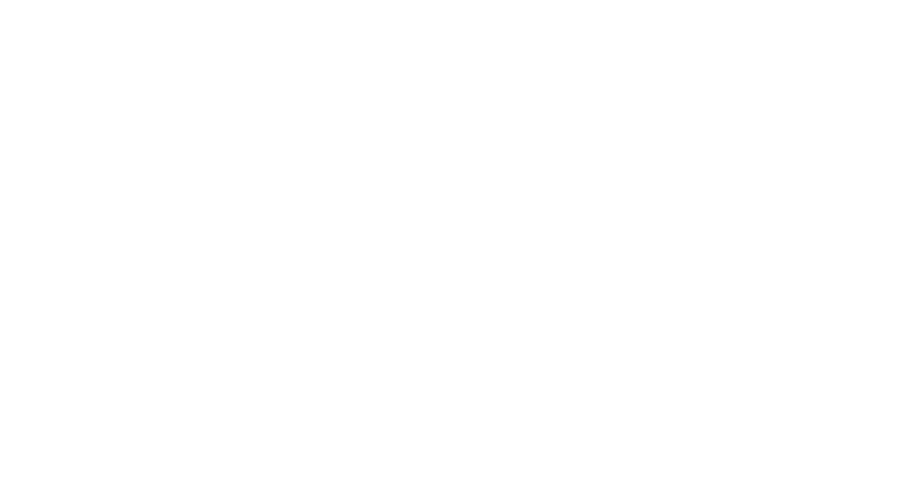
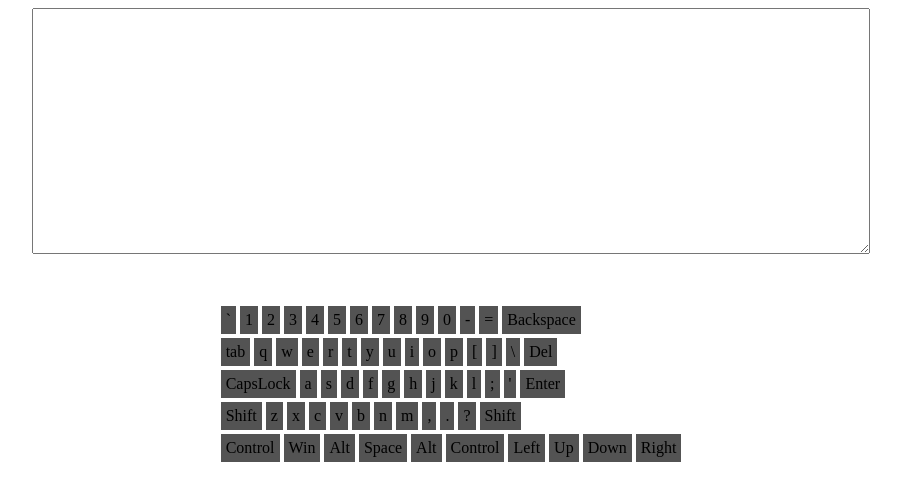
Before and after one commit to ljstne/virtual-keyboard, a website built with webpack: page index.html in a window 1280 px wide. Shown: the whole page, without its empty margins (189-1090 px from the left). Built offline with nearby package versions, Linux system fonts and the light colour scheme.

Commit message:
feat: add textarea and keyboard without interactivity

```diff
--- a/index.html
+++ b/index.html
@@ -4,9 +4,11 @@
     <meta charset="UTF-8">
     <meta http-equiv="X-UA-Compatible" content="IE=edge">
     <meta name="viewport" content="width=device-width, initial-scale=1.0">
+    <link rel="stylesheet" href="/style/style.css">
     <title>Virtual Keyboard</title>
 </head>
 <body>
 
+    <script src="dist/bundle.js"></script>
 </body>
 </html>
--- a/package.json
+++ b/package.json
@@ -4,7 +4,7 @@
   "description": "",
   "main": "index.js",
   "scripts": {
-    "test": "echo \"Error: no test specified\" && exit 1"
+    "build": "webpack"
   },
   "repository": {
     "type": "git",
--- a/src/index.js
+++ b/src/index.js
@@ -0,0 +1,87 @@
+"use strict";
+const body = document.body;
+
+const keys = [
+    "`","1", "2", "3", "4", "5", "6", "7", "8", "9", "0", "-", "=", "Backspace",
+    "tab", "q", "w", "e", "r", "t", "y", "u", "i", "o", "p", "[", "]", "\\", "Del",
+    "CapsLock", "a", "s", "d", "f", "g", "h", "j", "k", "l", ";", "'", "Enter",
+    "Shift", "z", "x", "c", "v", "b", "n", "m", ",", ".", "?", "Shift",
+    "Control", "Win", "Alt", "Space", "Alt", "Control", "Left", "Up", "Down", "Right"
+]
+
+const wrapper = document.createElement('div');
+wrapper.className = 'wrapper';
+body.append(wrapper);
+
+const textArea = document.createElement('textarea');
+textArea.className = 'text-area';
+wrapper.append(textArea);
+
+const keyboardContainer = document.createElement('div');
+keyboardContainer.className = 'keyboard__container';
+wrapper.append(keyboardContainer);
+
+for (let i = 0; i < 5; i++) {
+    const keyboardRow = document.createElement('div');
+    keyboardRow.className = "keys-row";
+
+    // fill keyboard with keys
+
+    if (i === 0) {
+        for (let j = 0; j < 14; j++) {
+            const keyHtml = document.createElement('div');
+            keyHtml.className = "key-single";
+            keyHtml.setAttribute('role', 'button')
+            const currentKey = keys[j];
+            keyHtml.innerText = currentKey;
+            keyboardRow.append(keyHtml);
+        }
+    }
+    else if (i === 1) {
+        for (let j = 14; j < 29; j++) {
+            const keyHtml = document.createElement('div');
+            keyHtml.className = "key-single";
+            keyHtml.setAttribute('role', 'button')
+            const currentKey = keys[j];
+            keyHtml.innerText = currentKey;
+            keyboardRow.append(keyHtml);
+        }
+    }
+    else if (i === 2) {
+        for (let j = 29; j < 42; j++) {
+            const keyHtml = document.createElement('div');
+            keyHtml.className = "key-single";
+            keyHtml.setAttribute('role', 'button');
+            const currentKey = keys[j];
+            keyHtml.innerText = currentKey;
+            keyboardRow.append(keyHtml);
+        }
+    }
+    else if (i === 3) {
+        for (let j = 42; j < 54; j++) {
+            const keyHtml = document.createElement('div');
+            keyHtml.className = "key-single";
+            keyHtml.setAttribute('role', 'button');
+            const currentKey = keys[j];
+            keyHtml.innerText = currentKey;
+            keyboardRow.append(keyHtml);
+        }
+    }
+    else if (i === 4) {
+        for (let j = 54; j < 64; j++) {
+            const keyHtml = document.createElement('div');
+            keyHtml.className = "key-single";
+            keyHtml.setAttribute('role', 'button');
+            const currentKey = keys[j];
+            keyHtml.innerText = currentKey;
+            keyboardRow.append(keyHtml);
+        }
+    }
+
+    keyboardContainer.append(keyboardRow)
+}
+
+document.addEventListener('keydown', (event) => {
+    const key = event.key;
+    textArea.value += key;
+})
--- /dev/null
+++ b/src/keyboard.js
@@ -0,0 +1,3 @@
+export function handleKeyboard() {
+
+}
--- /dev/null
+++ b/style/style.css
@@ -0,0 +1,26 @@
+.wrapper {
+    display: flex;
+    flex-direction: column;
+    align-items: center;
+    gap: 50px;
+}
+
+.text-area {
+    width: 65vw;
+    height: 30vh;
+}
+
+.keyboard__container {
+    display: flex;
+    flex-direction: column;
+}
+
+.keys-row {
+    display: flex
+}
+
+.key-single {
+    padding: 5px;
+    background-color: rgb(83, 83, 83);
+    margin: 2px;
+}
--- a/webpack.config.js
+++ b/webpack.config.js
@@ -11,5 +11,5 @@ module.exports = {
             directory: path.join(__dirname, '/')
         }
     },
-    mode: "development"
+    mode: "production"
 }
```
Also changed, not shown: dist/bundle.js (added), 1 other file.
